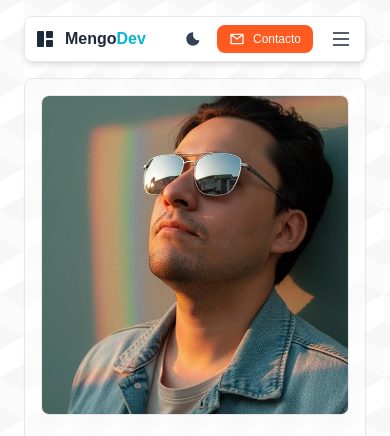
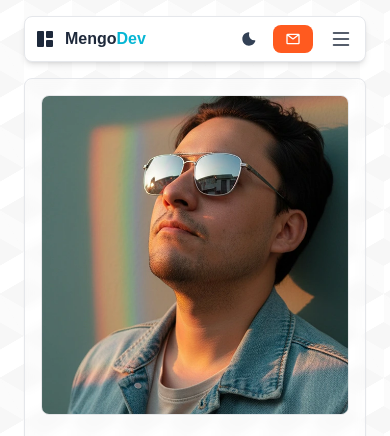
Before and after one commit to maximengo/mengoweb, an Astro site: page / in a window 390 px wide. Shown: the top 436 px of the page. Built offline with nearby package versions, Linux system fonts and the light colour scheme; Astro itself is replaced by a stand-in of ours.

Commit message:
Sacar la palabra contacto en moviles

```diff
--- a/src/components/NavLink.astro
+++ b/src/components/NavLink.astro
@@ -13,5 +13,5 @@ const { title, clase, href ,data = {} } = Astro.props;
 
 
 
-        <span>{title}</span>
+        <span class="hidden md:block">{title}</span>
     </a>
```
